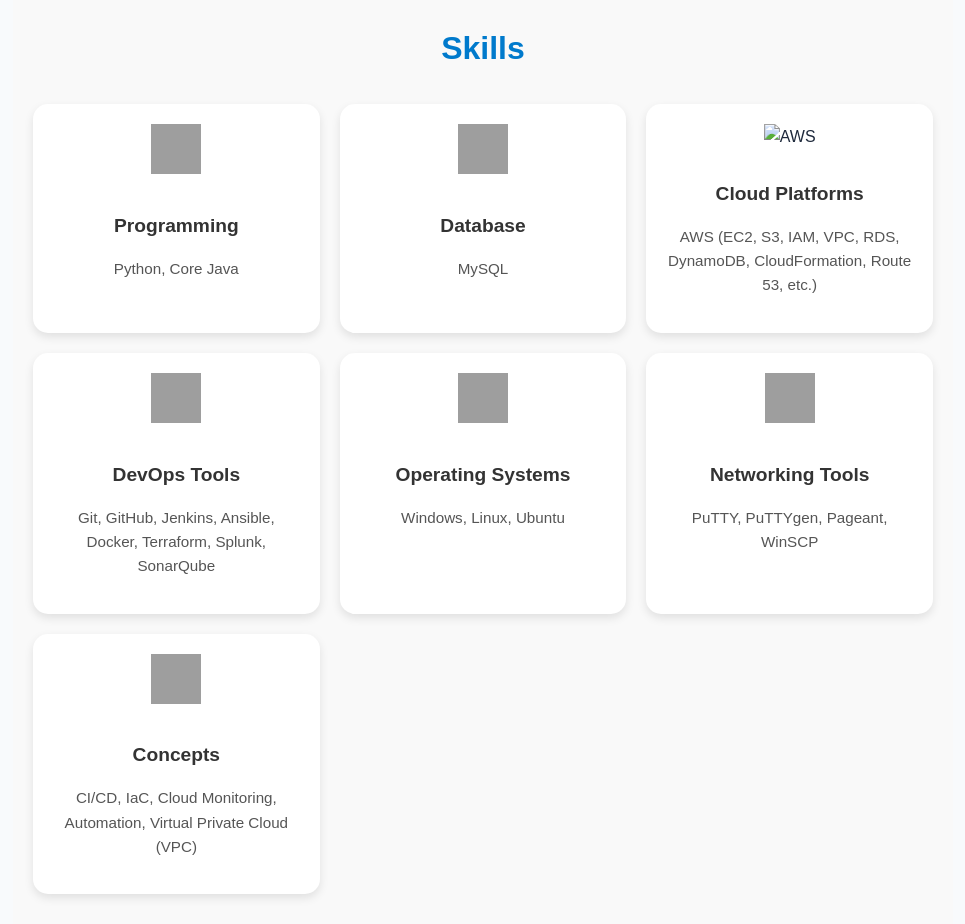
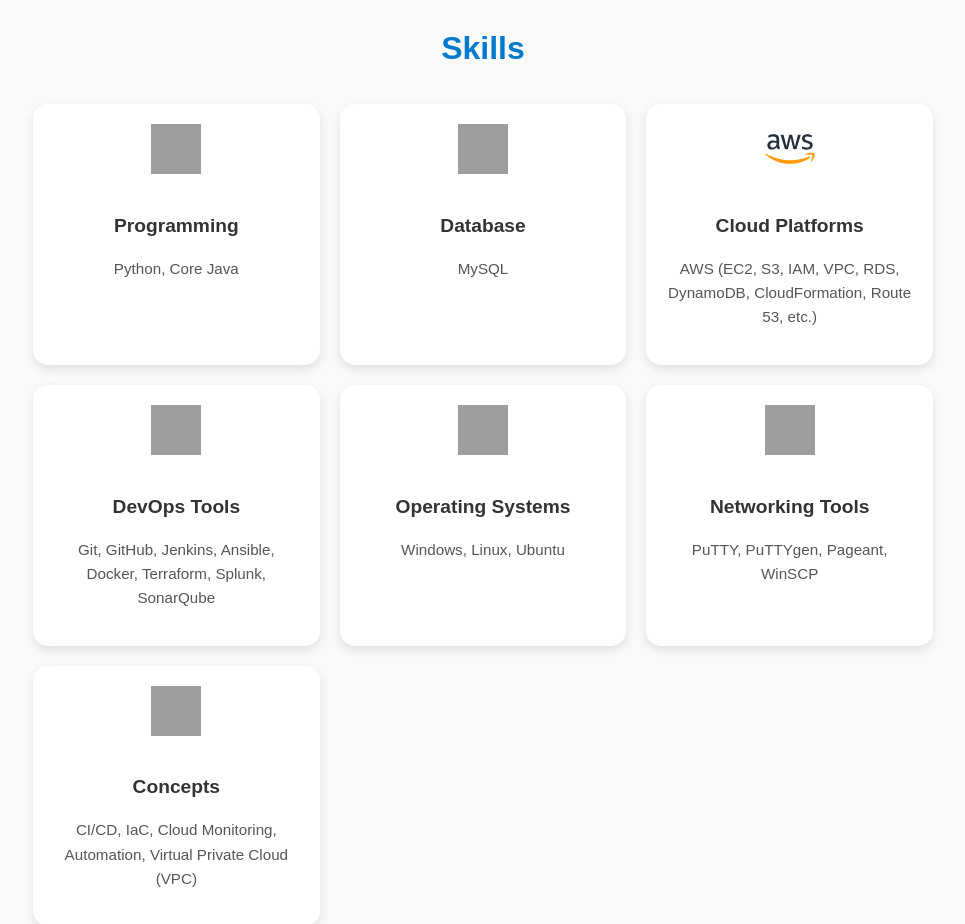
Before and after one commit to Mohamed-faizal-23/Cloud-Portfolio, a plain HTML site: page index.html in a window 1280 px wide. Shown: the part 1880-2804 px from the top of the page, without its empty margins (157-1122 px from the left). Drawn offline with Linux system fonts and the light colour scheme; grey boxes are pictures that could not be loaded.

Commit message:
Fixed AWS logo by using local image from assets folder

```diff
--- a/index.html
+++ b/index.html
@@ -89,7 +89,7 @@
     </div>
 
     <div class="skill-box">
-      <img src=<img src="https://upload.wikimedia.org/wikipedia/commons/9/93/Amazon_Web_Services_Logo.svg" alt="AWS">
+      <img src="https://raw.githubusercontent.com/Mohamed-faizal-23/Cloud-Portfolio/main/assets/aws-logo.svg" alt="AWS">
       <h3>Cloud Platforms</h3>
       <p>AWS (EC2, S3, IAM, VPC, RDS, DynamoDB, CloudFormation, Route 53, etc.)</p>
     </div>
```
